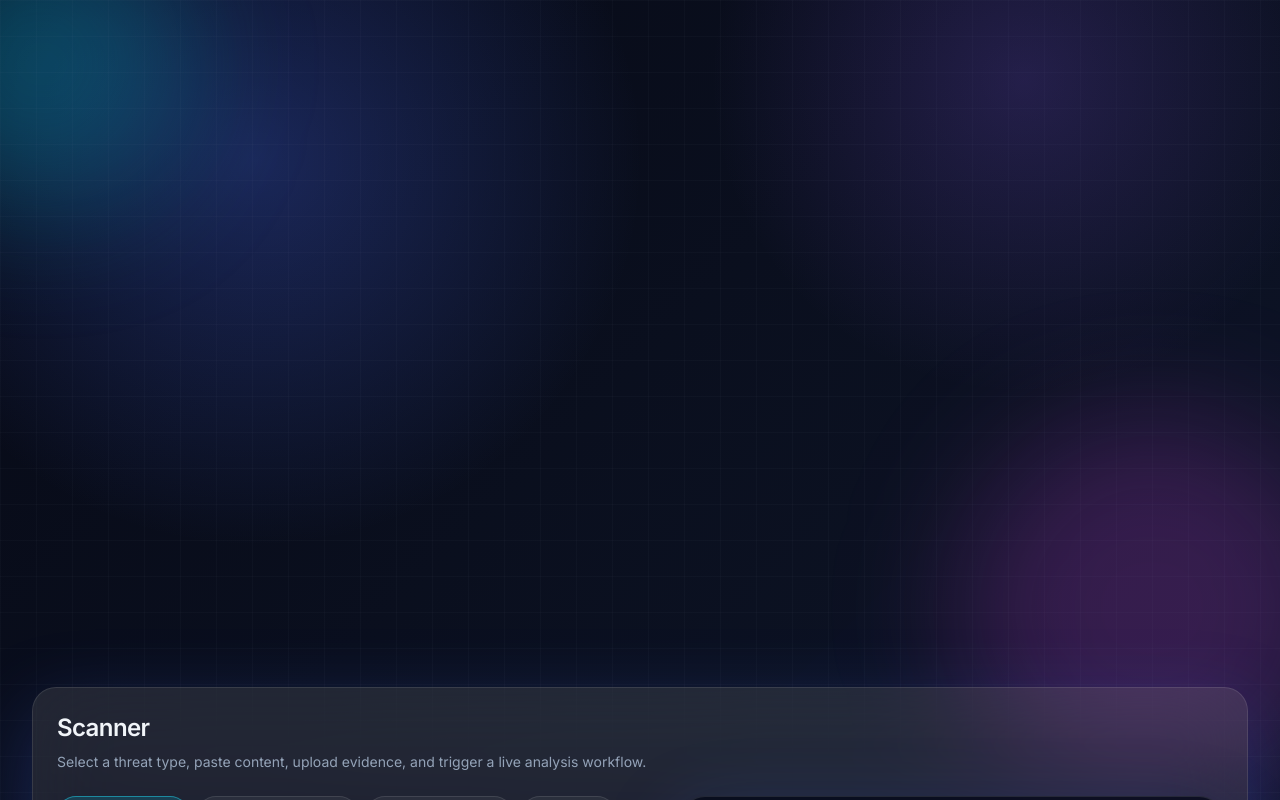
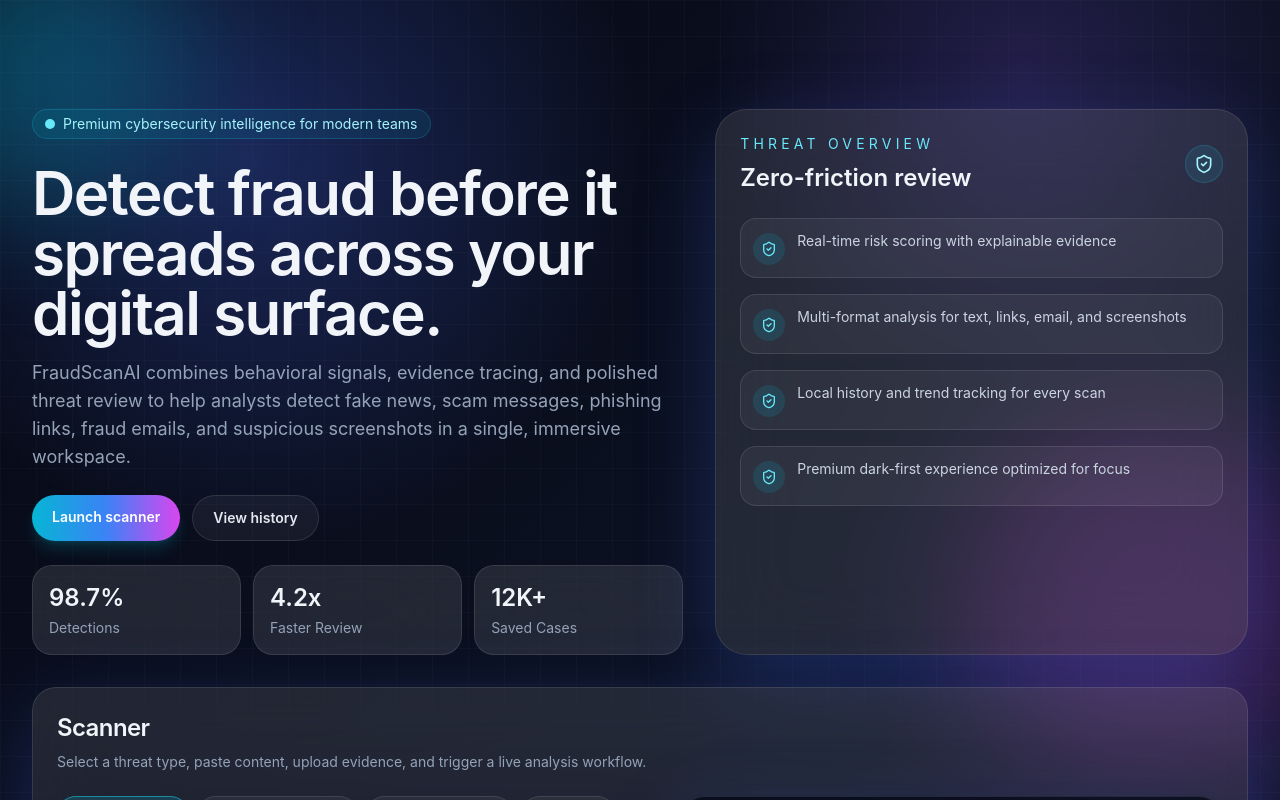
Before and after one commit to ankitmeena8209-blip/FRAUDSCANAI, a React (Vite) app: page / in a window 1280 px wide. Shown: the top 800 px of the page. Built offline with nearby package versions, Linux system fonts and the light colour scheme.

Commit message:
Reduce initial homepage load time

```diff
--- a/src/App.tsx
+++ b/src/App.tsx
@@ -1,4 +1,3 @@
-import { motion } from 'framer-motion';
 import { ShieldCheck } from 'lucide-react';
 import { lazy, Suspense, useEffect, useState } from 'react';
 import { Navbar } from './components/Navbar';
@@ -115,10 +114,10 @@
       </Suspense>
       <Navbar theme={theme} setTheme={setTheme} />
       <main className="relative z-10 mx-auto flex max-w-7xl flex-col gap-8 px-4 py-8 sm:px-6 lg:px-8">
-        <motion.section initial={{ opacity: 0, y: 30 }} animate={{ opacity: 1, y: 0 }} className="grid gap-8 lg:grid-cols-[1.1fr_0.9fr]">
+        <section className="grid gap-8 lg:grid-cols-[1.1fr_0.9fr]">
           <div className="space-y-6">
             <div className="inline-flex items-center gap-2 rounded-full border border-cyan-400/20 bg-cyan-500/10 px-3 py-1 text-sm text-cyan-200">
-              <motion.span animate={{ rotate: [0, 360] }} transition={{ duration: 6, repeat: Infinity, ease: 'linear' }} className="inline-flex h-2.5 w-2.5 rounded-full bg-cyan-300" />
+              <span className="inline-flex h-2.5 w-2.5 rounded-full bg-cyan-300" />
               Premium cybersecurity intelligence for modern teams
             </div>
             <div className="space-y-4">
@@ -142,14 +141,14 @@
               ))}
             </div>
           </div>
-          <motion.div initial={{ opacity: 0, x: 24 }} animate={{ opacity: 1, x: 0 }} className="glass rounded-[32px] p-6 shadow-premium">
+          <div className="glass rounded-[32px] p-6 shadow-premium">
             <div className="flex items-center justify-between">
               <div>
                 <p className="text-sm uppercase tracking-[0.3em] text-cyan-300">Threat overview</p>
                 <h2 className="mt-2 text-2xl font-semibold">Zero-friction review</h2>
               </div>
               <div className="rounded-full border border-cyan-400/20 bg-cyan-400/10 p-2 text-cyan-200">
-                <motion.div animate={{ rotate: [0, 360] }} transition={{ duration: 8, repeat: Infinity, ease: 'linear' }}><ShieldCheck className="h-5 w-5" /></motion.div>
+                <div><ShieldCheck className="h-5 w-5" /></div>
               </div>
             </div>
             <div className="mt-6 space-y-4">
@@ -160,8 +159,8 @@
                 </div>
               ))}
             </div>
-          </motion.div>
-        </motion.section>
+          </div>
+        </section>
 
         <SectionCard title="Scanner" description="Select a threat type, paste content, upload evidence, and trigger a live analysis workflow." glow>
           <div id="scanner" className="grid gap-6 xl:grid-cols-[1.05fr_0.95fr]">
--- a/src/styles.css
+++ b/src/styles.css
@@ -1,12 +1,10 @@
-@import url('https://fonts.googleapis.com/css2?family=Inter:wght@400;500;600;700;800&display=swap');
-
 @tailwind base;
 @tailwind components;
 @tailwind utilities;
 
 :root {
   color-scheme: dark;
-  font-family: 'Inter', system-ui, sans-serif;
+  font-family: Inter, system-ui, -apple-system, BlinkMacSystemFont, 'Segoe UI', sans-serif;
 }
 
 html {
```
